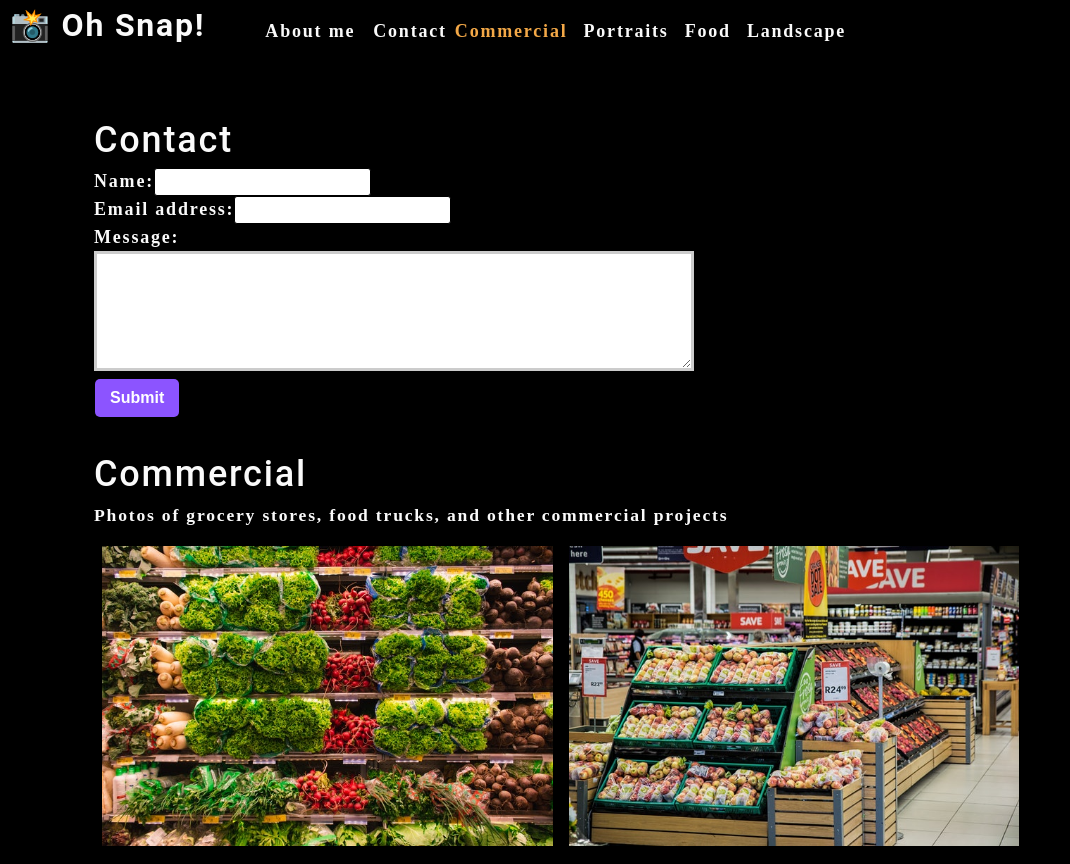
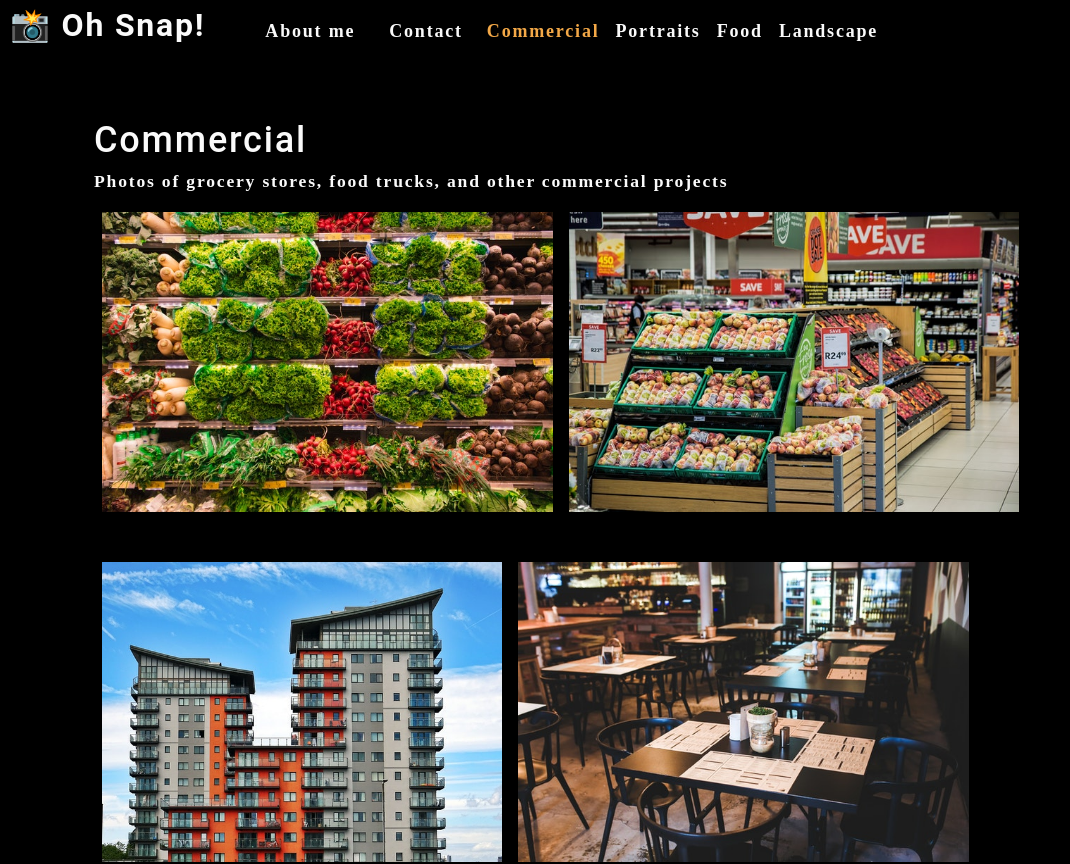
Before and after one commit to ericy98/photo-port, a React (Create React App) app: page / in a window 1280 px wide. Shown: the top 864 px of the page, without its empty margins (0-1070 px from the left). Built offline with nearby package versions, Linux system fonts and the light colour scheme.

Commit message:
conditonally render

```diff
--- a/src/App.js
+++ b/src/App.js
@@ -17,19 +17,29 @@
 
   const [currentCategory, setCurrentCategory] = useState(categories[0]);
 
+  // false, to prevent form from initially showing
+  const [contactSelected, setContactSelected] = useState(false);
+  // ? : ternary operator enable conditional rendering similar to &&
+  // <></> short hand for react fragments
+
   return (
     <div>
       <Nav
         categories={categories}
         setCurrentCategory={setCurrentCategory}
         currentCategory={currentCategory}
+        contactSelected={contactSelected}
+        setContactSelected={setContactSelected}
       ></Nav>
       <main>
-        <div>
-          <ContactForm></ContactForm>
-          <Gallery currentCategory={currentCategory}></Gallery>
-          <About></About>
-        </div>
+        {!contactSelected ? (
+          <>
+            <Gallery currentCategory={currentCategory}></Gallery>
+            <About></About>
+          </>
+        ) : (
+            <ContactForm></ContactForm>
+          )}
       </main>
     </div>
   );
--- a/src/components/Contact/index.js
+++ b/src/components/Contact/index.js
@@ -36,23 +36,28 @@
         e.preventDefault();
         console.log(formState);
     }
-
+    // errorMessage conditional statement [if()]
     return (
         <section>
             <h1>Contact</h1>
             <form id="contact-form" onSubmit={handleSubmit}>
                 <div>
                     <label htmlFor="name">Name:</label>
-                    <input type="text" name="name" onChange={handleChange} defaultValue={name} />
+                    <input type="text" name="name" onBlur={handleChange} defaultValue={name} />
                 </div>
                 <div>
                     <label htmlFor="email">Email address:</label>
-                    <input type="email" name="email" onChange={handleChange} defaultValue={email} />
+                    <input type="email" name="email" onBlur={handleChange} defaultValue={email} />
                 </div>
                 <div>
                     <label htmlFor="message">Message:</label>
-                    <textarea name="message" rows="5" onChange={handleChange} defaultValue={message} />
+                    <textarea name="message" rows="5" onBlur={handleChange} defaultValue={message} />
                 </div>
+                {errorMessage && (
+                    <div>
+                        <p className="error-text">{errorMessage}</p>
+                    </div>
+                )}
                 <button type="submit">Submit</button>
             </form>
         </section>
--- a/src/components/Gallery/index.js
+++ b/src/components/Gallery/index.js
@@ -2,15 +2,14 @@
 import PhotoList from '../PhotoList';
 import { capitalizeFirstLetter } from '../../utils/helpers';
 
-function Gallery({ currentCategory }) {
-    const { name, description } = currentCategory;
-    return (
-        <section>
-            <h1 data-testid="h1tag">{capitalizeFirstLetter(name)}</h1>
-            <p>{description}</p>
-            <PhotoList category={currentCategory.name} />
-        </section>
-    );
+function Gallery(props) {
+  const { currentCategory } = props;
+  return (
+    <section>
+      <h1 data-testid="h1tag">{capitalizeFirstLetter(currentCategory.name)}</h1>
+      <p>{currentCategory.description}</p>
+      <PhotoList category={currentCategory.name} />
+    </section>
+  );
 }
-
 export default Gallery;
--- a/src/components/Nav/index.js
+++ b/src/components/Nav/index.js
@@ -8,7 +8,9 @@
     const {
         categories = [],
         setCurrentCategory,
-        currentCategory
+        currentCategory,
+        contactSelected,
+        setContactSelected
     } = props;
 
     useEffect(() => {
@@ -24,20 +26,22 @@
             </h2>
             <nav>
                 <ul className="flex-row">
-                    <li className="mx-2">
-                        <a data-testid="about" href="#about">
+                    <li className={"mx-2"}>
+                        <a data-testid="about" href="#about" onClick={() => setContactSelected(false)}>
                             About me
                         </a>
                     </li>
-                    <li>
-                        <span>Contact</span>
+                    <li  className={`mx-2 ${contactSelected && 'navActive'}`}>
+                        <span onClick={() => setContactSelected(true)}>Contact</span>
                     </li>
                     {categories.map((category) => (
-                        <li className={`mx-1 ${currentCategory.name === category.name && 'navActive'
-                            }`} key={category.name}>
+                        <li className={`mx-1 ${currentCategory.name === category.name && !contactSelected && 'navActive'
+                            }`}
+                            key={category.name}>
                             <span
                                 onClick={() => {
                                     setCurrentCategory(category)
+                                    setContactSelected(false);
                                 }}
                             >
                                 {capitalizeFirstLetter(category.name)}
--- a/src/components/PhotoList/index.js
+++ b/src/components/PhotoList/index.js
@@ -1,7 +1,7 @@
 import React, { useState } from 'react'
 
 
-function PhotoList({ category}) {
+function PhotoList({ category }) {
   const [photos] = useState([
     {
       name: 'Grocery aisle',
```
